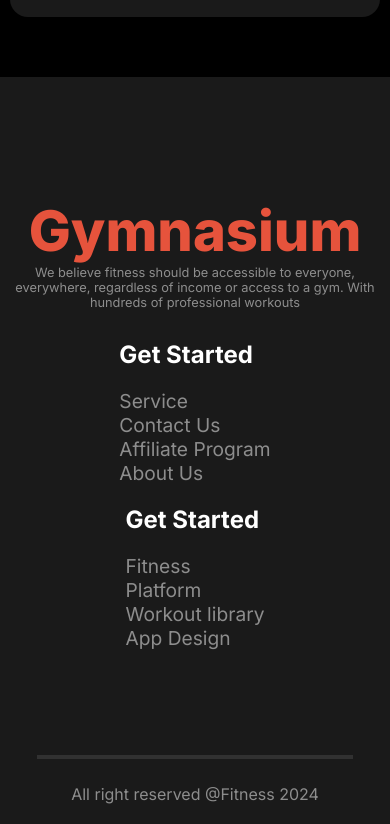
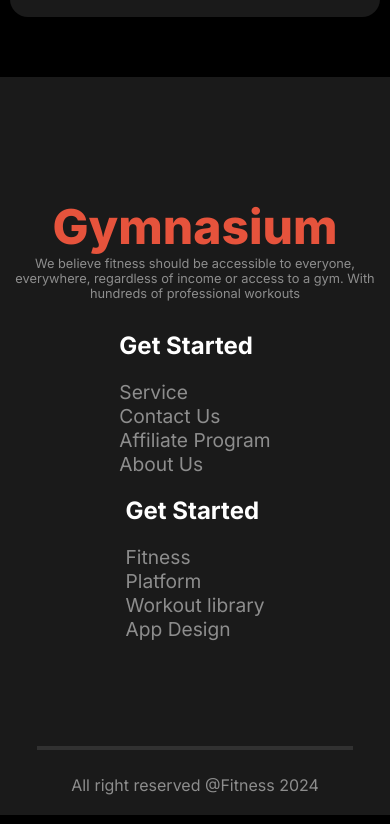
Before and after one commit to Shifat507/Gymnasium-A2, a plain HTML site: page index.html in a window 390 px wide. Shown: the part 9484-10308 px from the top of the page. Drawn offline with Linux system fonts and the light colour scheme; a web font is replaced by a local one.

Commit message:
correct the logo font size on mobile view

```diff
--- a/styles/responsive.css
+++ b/styles/responsive.css
@@ -120,6 +120,9 @@
         padding: 10px;
         text-align: center;
     }
+    .logo{
+        font-size: 3rem;
+    }
 }
 
 /* Medium Device */
```
